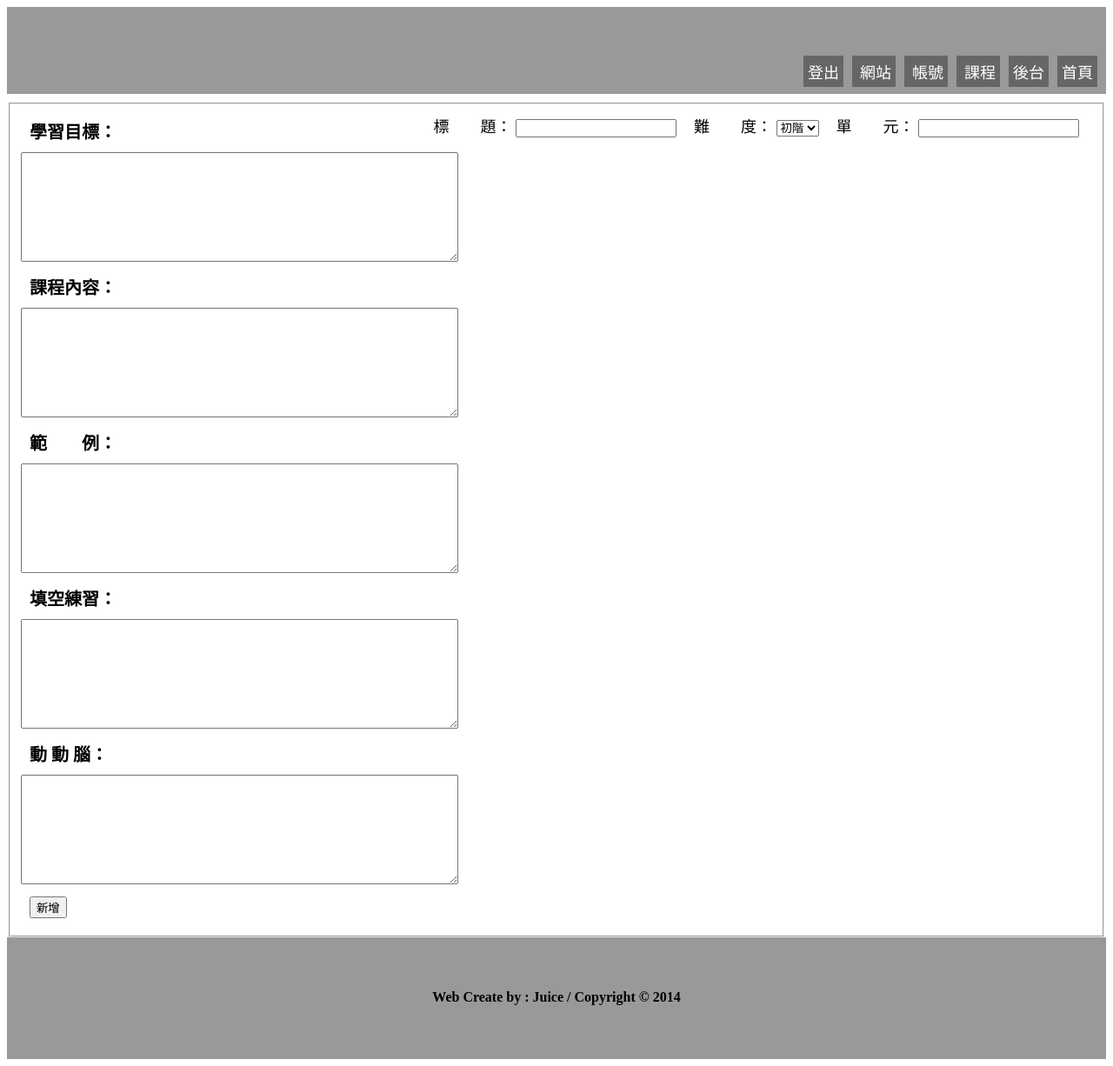
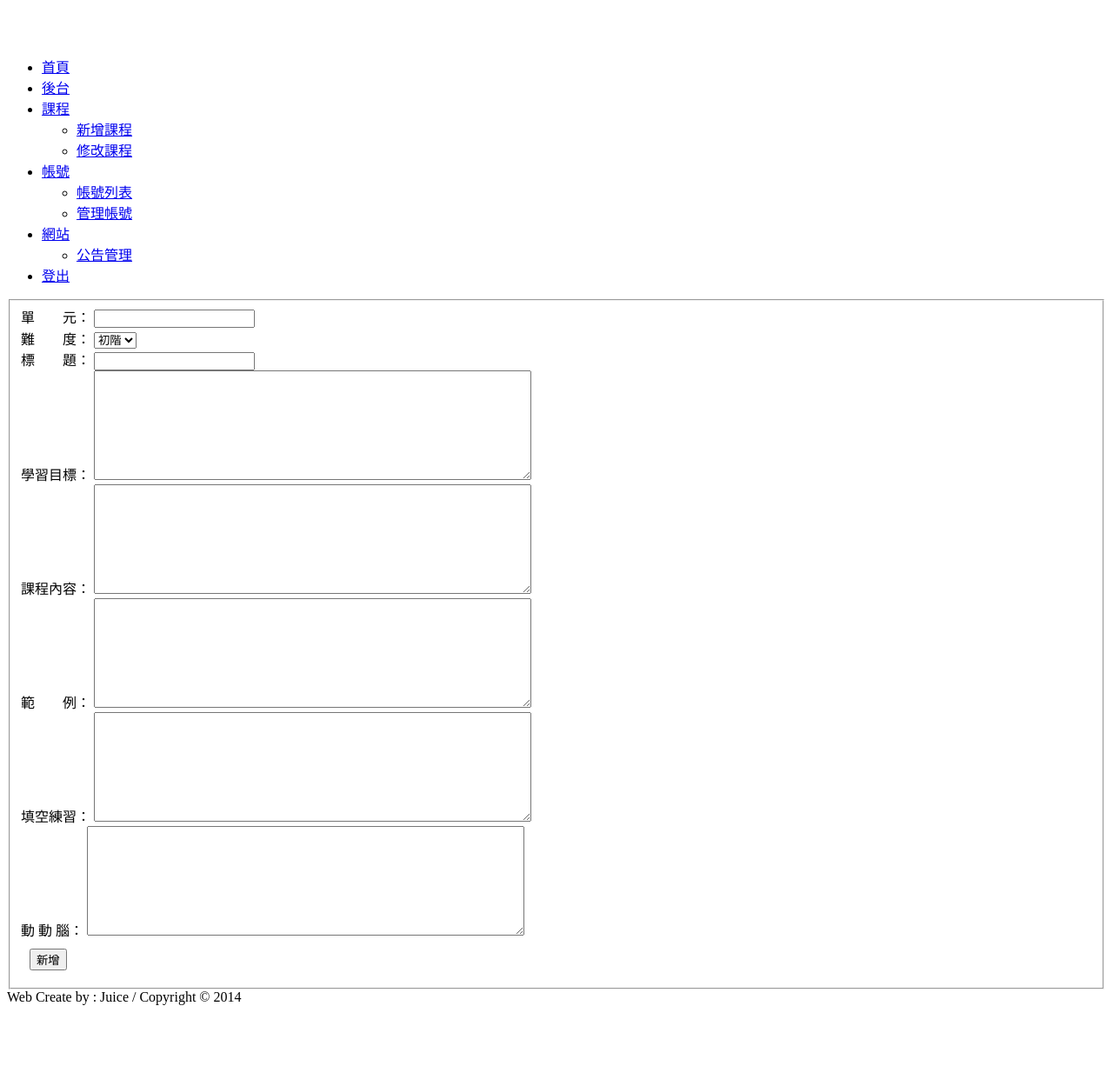
Before and after one commit to Juice-Online-Judge/Juice-Legacy, a PHP site: page /juice/lesson/lesson_add.php in a window 1280 px wide. Shown: the whole page at 87% size. After the commit the page ends 1156 px from the top, so only its background shows below. Run offline with PHP 8.4, Linux system fonts and the light colour scheme; some libraries are stand-ins or nearby versions.

Commit message:
update
update

```diff
--- a/juice/lesson/lesson_add.php
+++ b/juice/lesson/lesson_add.php
@@ -7,9 +7,9 @@
 <html>
 	<head>
 		<meta charset="UTF-8">
-		<title>新增課程</title>
+		<title>課程新增</title>
 		<link rel="icon" href="" type="image/x-icon">
-		<link type="text/css" href="../../main.css" rel="stylesheet">
+		<link type="text/css" href="<?php echo $prefix.'scripts/css/main.css'; ?>" rel="stylesheet">
 		<script src="http://ajax.googleapis.com/ajax/libs/jquery/2.1.1/jquery.min.js"></script>
 		<script src="http://cdn.ckeditor.com/4.4.3/standard/ckeditor.js"></script>
 	</head>
```
